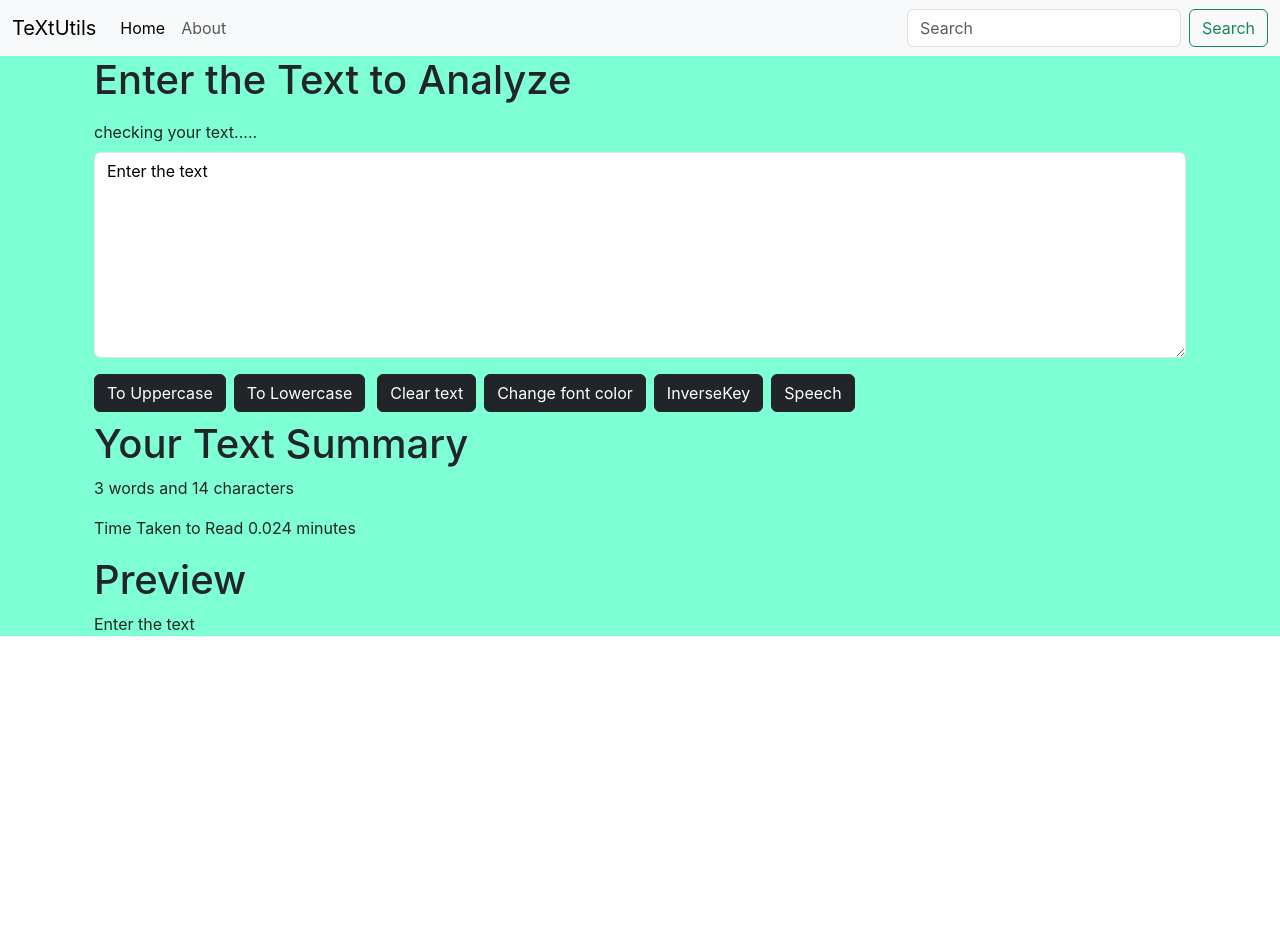
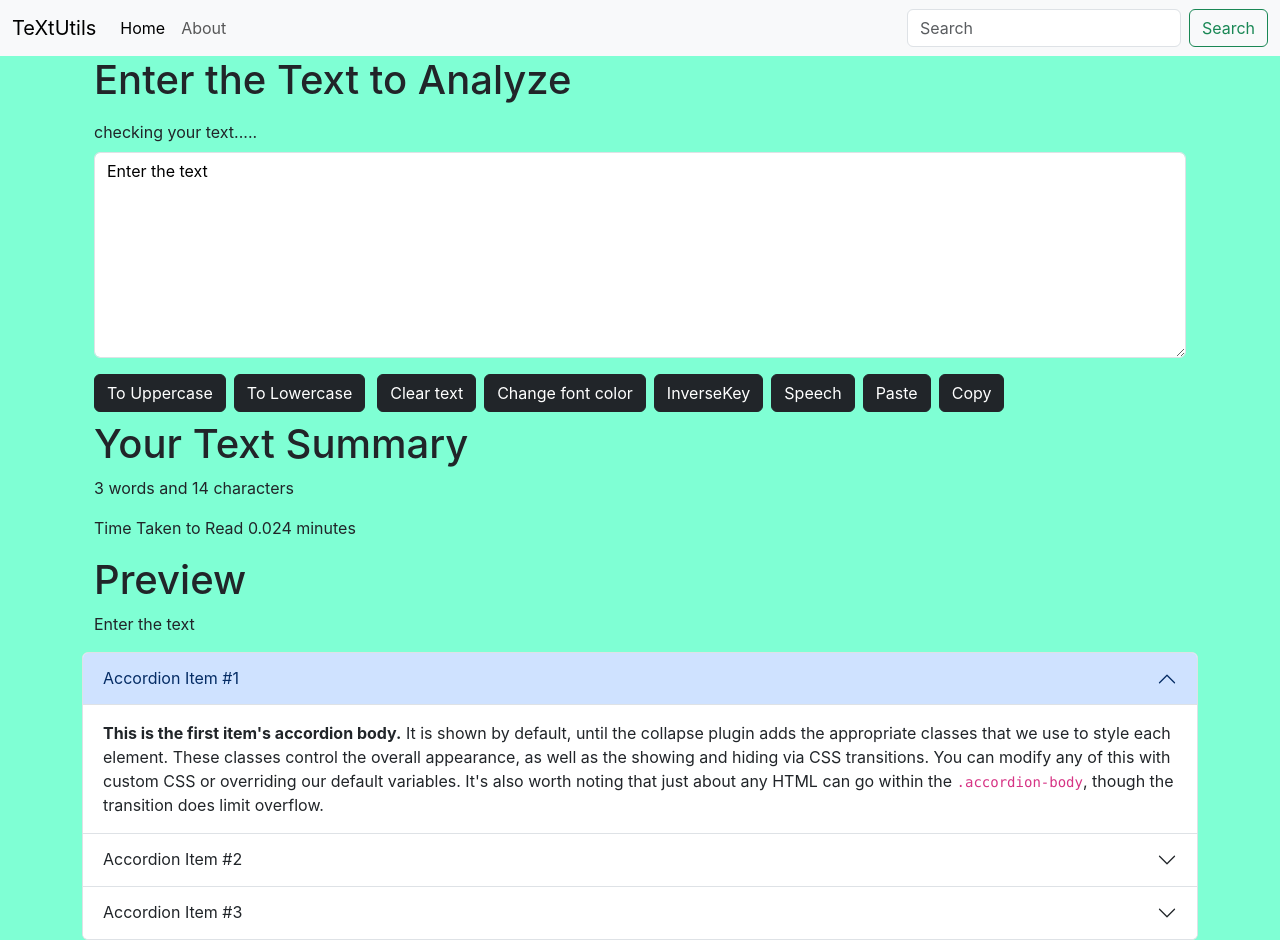
Before and after one commit to Ayushrajeffigo/React_Projects_textUtils, a React (Create React App) app in the folder textutils/: page / in a window 1280 px wide. Before the commit the page ends 800 px from the top, so only its background shows below. Built offline with nearby package versions, Linux system fonts and the light colour scheme.

Commit message:
paste and copy keys are added

```diff
--- a/textutils/src/App.js
+++ b/textutils/src/App.js
@@ -3,6 +3,7 @@
 import React from 'react'
 import Navbar from './components/Navbar';
 import TextForm from './components/TextForm';
+import About from './components/About'
 
 
 
@@ -12,6 +13,7 @@
 
       <Navbar title="TeXtUtils" aboutText="About" link="https://www.google.com"/>
       <div className="container"> <TextForm heading="checking your text....."/></div>
+      <About/>
 
     </>
 
--- /dev/null
+++ b/textutils/src/components/About.js
@@ -0,0 +1,46 @@
+import React from 'react'
+
+export default function About() {
+  return (
+    <div className='container'>
+      <div className="accordion" id="accordionExample">
+  <div className="accordion-item">
+    <h2 className="accordion-header">
+      <button className="accordion-button" type="button" data-bs-toggle="collapse" data-bs-target="#collapseOne" aria-expanded="true" aria-controls="collapseOne">
+        Accordion Item #1
+      </button>
+    </h2>
+    <div id="collapseOne" className="accordion-collapse collapse show" data-bs-parent="#accordionExample">
+      <div className="accordion-body">
+        <strong>This is the first item's accordion body.</strong> It is shown by default, until the collapse plugin adds the appropriate classes that we use to style each element. These classes control the overall appearance, as well as the showing and hiding via CSS transitions. You can modify any of this with custom CSS or overriding our default variables. It's also worth noting that just about any HTML can go within the <code>.accordion-body</code>, though the transition does limit overflow.
+      </div>
+    </div>
+  </div>
+  <div className="accordion-item">
+    <h2 className="accordion-header">
+      <button className="accordion-button collapsed" type="button" data-bs-toggle="collapse" data-bs-target="#collapseTwo" aria-expanded="false" aria-controls="collapseTwo">
+        Accordion Item #2
+      </button>
+    </h2>
+    <div id="collapseTwo" className="accordion-collapse collapse" data-bs-parent="#accordionExample">
+      <div className="accordion-body">
+        <strong>This is the second item's accordion body.</strong> It is hidden by default, until the collapse plugin adds the appropriate classes that we use to style each element. These classes control the overall appearance, as well as the showing and hiding via CSS transitions. You can modify any of this with custom CSS or overriding our default variables. It's also worth noting that just about any HTML can go within the <code>.accordion-body</code>, though the transition does limit overflow.
+      </div>
+    </div>
+  </div>
+  <div className="accordion-item">
+    <h2 className="accordion-header">
+      <button className="accordion-button collapsed" type="button" data-bs-toggle="collapse" data-bs-target="#collapseThree" aria-expanded="false" aria-controls="collapseThree">
+        Accordion Item #3
+      </button>
+    </h2>
+    <div id="collapseThree" className="accordion-collapse collapse" data-bs-parent="#accordionExample">
+      <div className="accordion-body">
+        <strong>This is the third item's accordion body.</strong> It is hidden by default, until the collapse plugin adds the appropriate classes that we use to style each element. These classes control the overall appearance, as well as the showing and hiding via CSS transitions. You can modify any of this with custom CSS or overriding our default variables. It's also worth noting that just about any HTML can go within the <code>.accordion-body</code>, though the transition does limit overflow.
+      </div>
+    </div>
+  </div>
+</div>
+    </div>
+  )
+}
--- a/textutils/src/components/Navbar.js
+++ b/textutils/src/components/Navbar.js
@@ -15,6 +15,7 @@
         </li>
         <li className="nav-item">
           <a className="nav-link" href={props.link}>{props.aboutText}</a>
+
         </li>
 
       </ul>
--- a/textutils/src/components/TextForm.js
+++ b/textutils/src/components/TextForm.js
@@ -32,6 +32,21 @@
     const handleInputChange = (event) => {
         setText(event.target.value);
     };
+    const ClipboardAction=()=>{
+        var text = document.getElementById('myBox');
+        text.select();
+        navigator.clipboard.writeText(text.value);
+    }
+    const PasteAction = () => {
+        var text = document.getElementById('myBox');
+        navigator.clipboard.readText().then(clipboardText => {
+            text.value = clipboardText;
+        }).catch(err => {
+            console.error('Failed to read clipboard contents: ', err);
+        });
+    }
+
+
     const textToSpeech=()=>{
         let msg = new SpeechSynthesisUtterance();
         msg.text = text;
@@ -63,6 +78,9 @@
                 <button className='btn btn-primary mx-1 btn-dark' onClick={handleFontColorClick}>Change font color</button>
                 <button className='btn btn-primary mx-1 btn-dark' onClick={handleInverseClick}>InverseKey</button>
                 <button className='btn btn-primary mx-1 btn-dark' onClick={textToSpeech}>Speech</button>
+                <button className='btn btn-primary mx-1 btn-dark' onClick={PasteAction}>Paste</button>
+
+                <button className='btn btn-primary mx-1 btn-dark' onClick={ClipboardAction}>Copy</button>
             </div>
             <div className='container my-2'>
                 <h1>Your Text Summary</h1>
```
